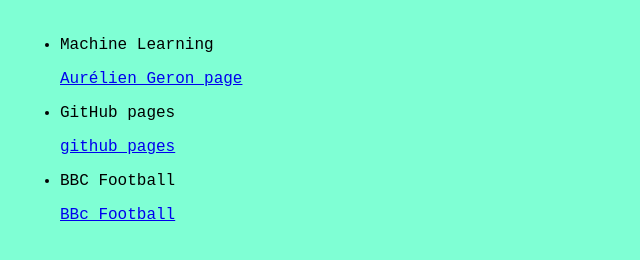
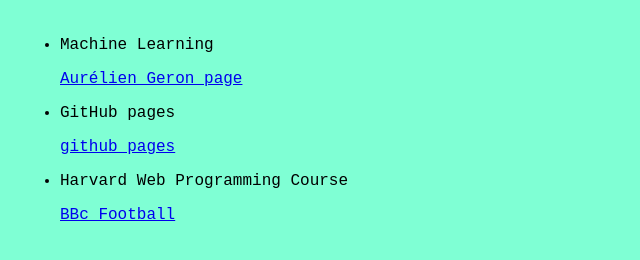
Before and after one commit to andyMaz/home, a plain HTML site: page index.html in a window 1280 px wide. Shown: the whole page, without its empty margins (0-640 px from the left). Drawn offline with Linux system fonts and the light colour scheme.

Commit message:
Harvard Web Programming Course

```diff
--- a/index.html
+++ b/index.html
@@ -15,8 +15,8 @@
             <a href="https://www.youtube.com/watch?v=QyFcl_Fba-k&ab_channel=TheNetNinja">github pages</a>
         </li>
         <li>
-            <p>BBC Football</p>
-            <a href="https://www.bbc.co.uk/sport/football">BBc Football</a>
+            <p>Harvard Web Programming Course</p>
+            <a href="https://cs50.harvard.edu/web/2020/">BBc Football</a>
         </li>
     </ul>
 </body>
```
